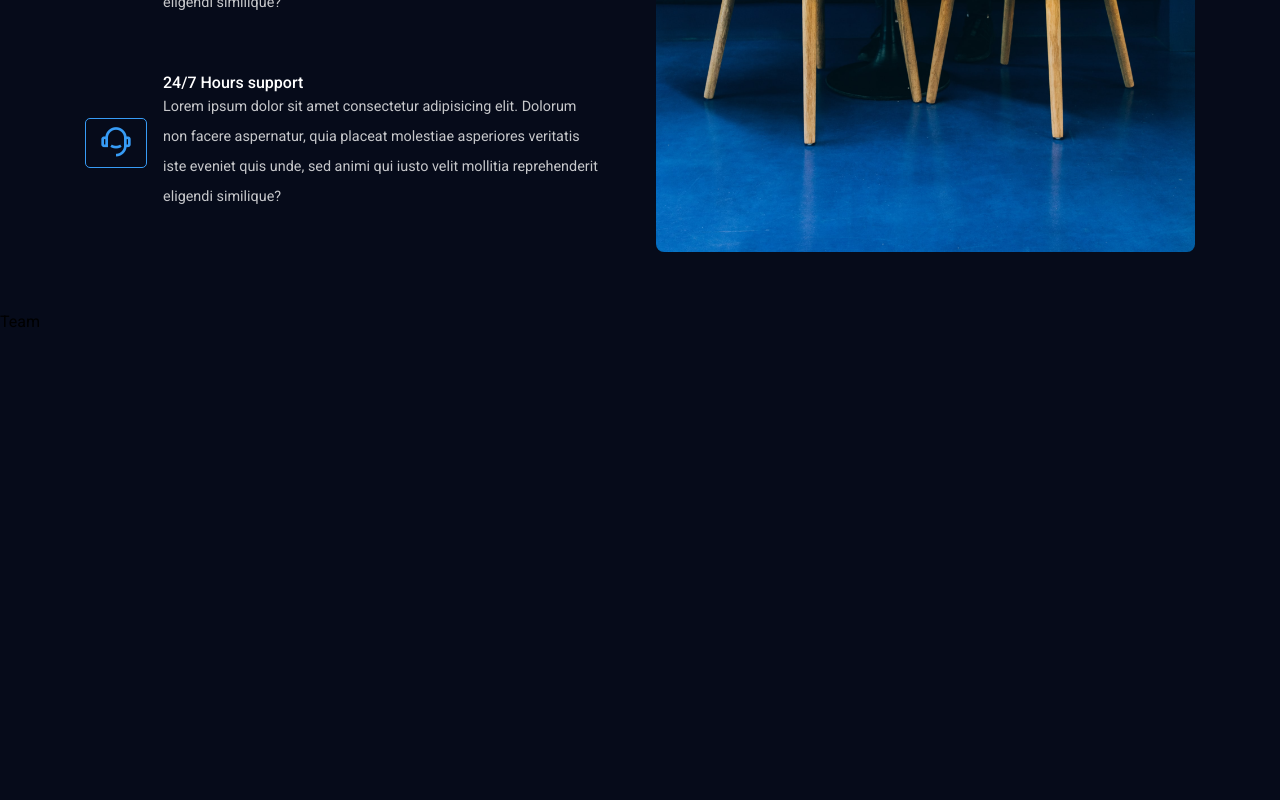
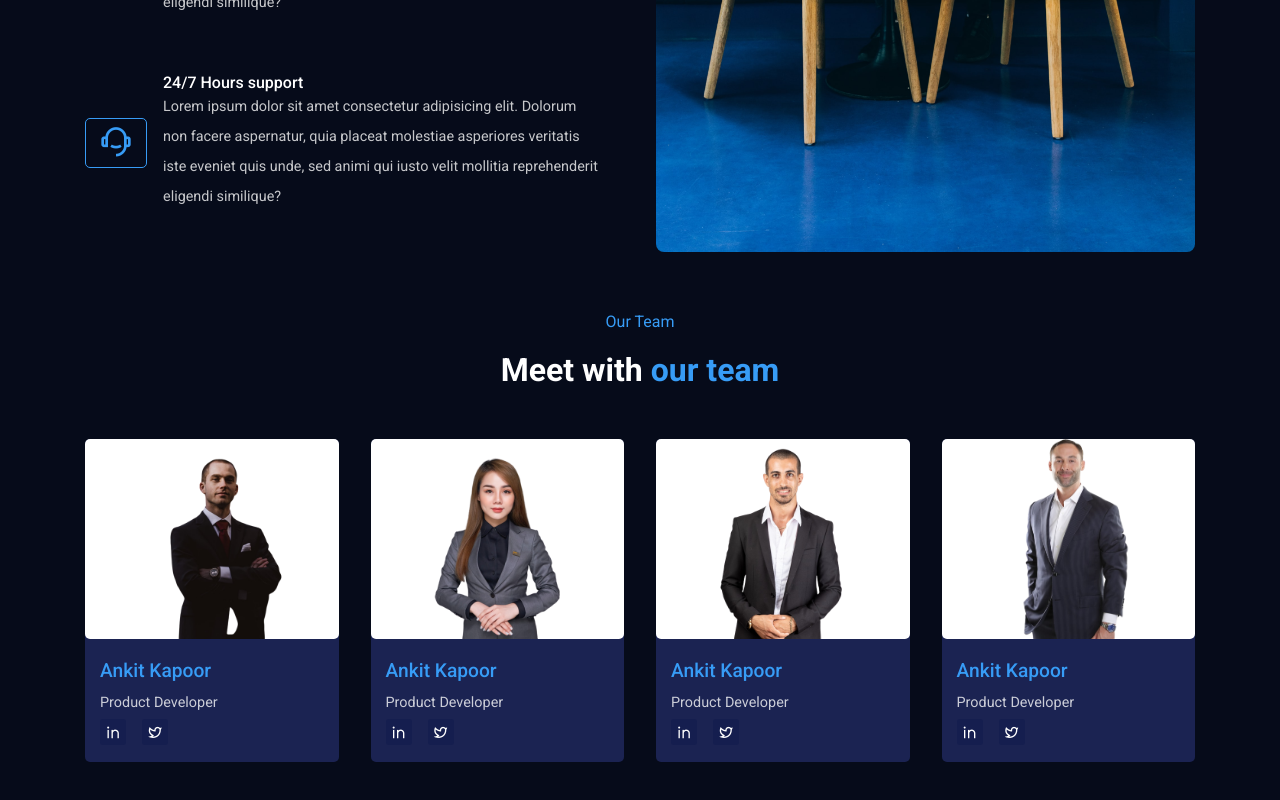
Before and after one commit to ankitkapoor8437/qubist-inc, a React (Create React App) app: page / in a window 1280 px wide. Shown: the part 2086-2886 px from the top of the page. Before the commit the page ends 2417 px from the top, so only its background shows below. Built offline with nearby package versions, Linux system fonts and the light colour scheme.

Commit message:
Team section completed.

```diff
--- /dev/null
+++ b/src/assets/data/teamDetails.js
@@ -0,0 +1,29 @@
+import team01 from '../images/team-01.png'
+import team02 from '../images/team-02.png'
+import team03 from '../images/team-03.png'
+import team04 from '../images/team-04.png'
+
+const teamData = [
+    {
+        imgUrl: team01,
+        name: "Ankit Kapoor",
+        position: "Product Developer"
+    },
+    {
+        imgUrl: team02,
+        name: "Ankit Kapoor",
+        position: "Product Developer"
+    },
+    {
+        imgUrl: team03,
+        name: "Ankit Kapoor",
+        position: "Product Developer"
+    },
+    {
+        imgUrl: team04,
+        name: "Ankit Kapoor",
+        position: "Product Developer"
+    },
+]
+
+export default teamData;
--- a/src/components/UI/Team.jsx
+++ b/src/components/UI/Team.jsx
@@ -1,9 +1,41 @@
 import React from 'react'
 import '../styles/Team.css'
+import teamData from '../../assets/data/teamDetails'
 
 const Team = () => {
     return (
-        <div>Team</div>
+        <section className='our__team'>
+            <div className='container'>
+                <div className="team__content">
+                    <h6 className="subtitle">Our Team</h6>
+                    <h2>Meet with <span className="highlight">our team</span></h2>
+                </div>
+                <div className="team__wrapper">
+                    {
+                        teamData.map(({ imgUrl, name, position }) => (
+                            <div className="team__item">
+                                <div className="team__img">
+                                    <img src={imgUrl} alt="" />
+                                </div>
+                                <div className='team__details'>
+                                    <h4>{name}</h4>
+                                    <p className="description">{position}</p>
+
+                                    <div className="team__member-social">
+                                        <span>
+                                            <i className="ri-linkedin-line"></i>
+                                        </span>
+                                        <span>
+                                            <i className="ri-twitter-line"></i>
+                                        </span>
+                                    </div>
+                                </div>
+                            </div>
+                        ))
+                    }
+                </div>
+            </div>
+        </section>
     )
 }
 
--- a/src/components/styles/Team.css
+++ b/src/components/styles/Team.css
@@ -0,0 +1,61 @@
+.our__team{
+    padding-top: 0;
+}
+
+.team__content {
+    text-align: center;
+    margin-bottom: 50px;
+}
+
+.team__item {
+    width: 25%;
+    background: var(--team-card-bg);
+    border-radius: 5px;
+}
+
+.team__img {
+    width: 100%;
+    height: 200px;
+    border-radius: 5px;
+    background: white;
+    overflow: hidden;
+    padding-top: 10px;
+}
+
+.team__img img {
+    width: 100%;
+    height: 180px;
+    object-fit: contain;
+    transform: scale(1.3);
+}
+
+.team__details {
+    padding: 20px 15px;
+}
+
+.team__details h4 {
+    color: var(--primary-color);
+    font-weight: 500;
+    font-size: 1.2rem;
+    margin-bottom: 0.4rem;
+}
+
+.team__member-social {
+    display: flex;
+    align-items: center;
+    column-gap: 1rem;
+    margin-top: 5px;
+}
+
+.team__member-social span i {
+    padding: 5px;
+    background: var(--icon-bg);
+    color: white;
+    border-radius: 3px;
+}
+
+.team__wrapper {
+    display: flex;
+    align-items: center;
+    column-gap: 2rem;
+}
```
